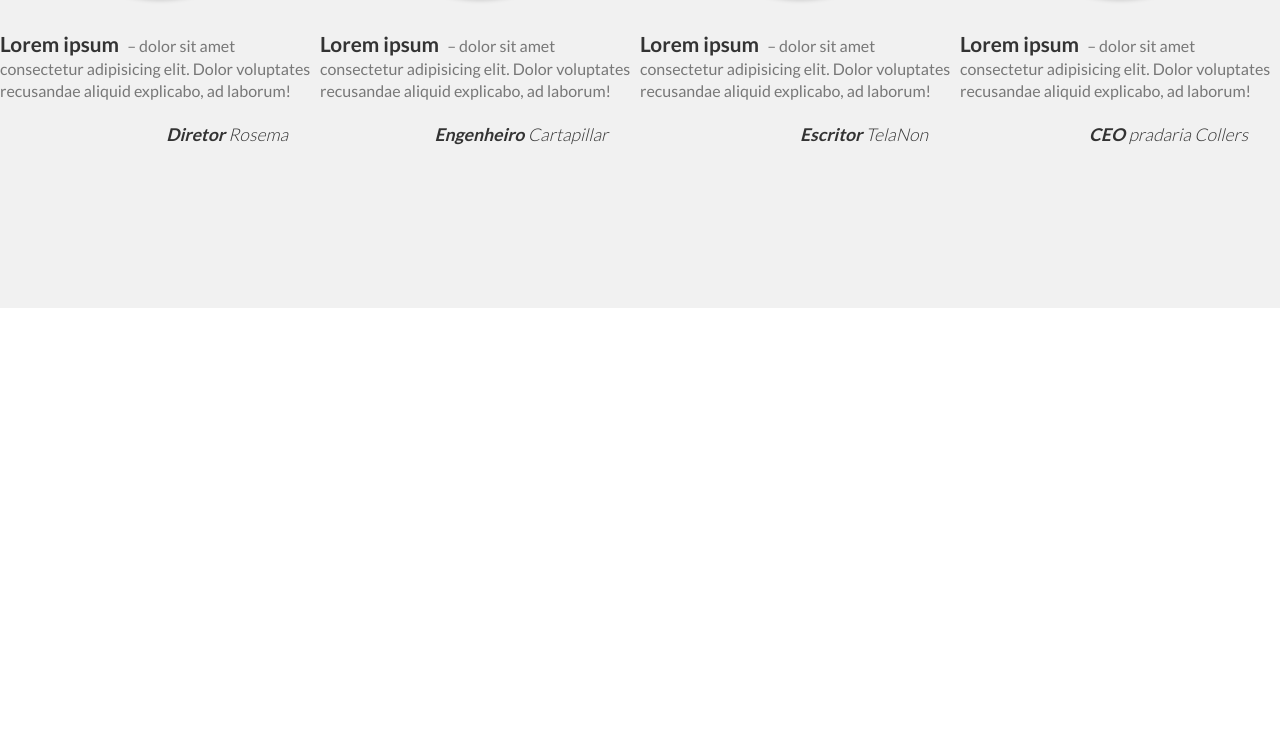
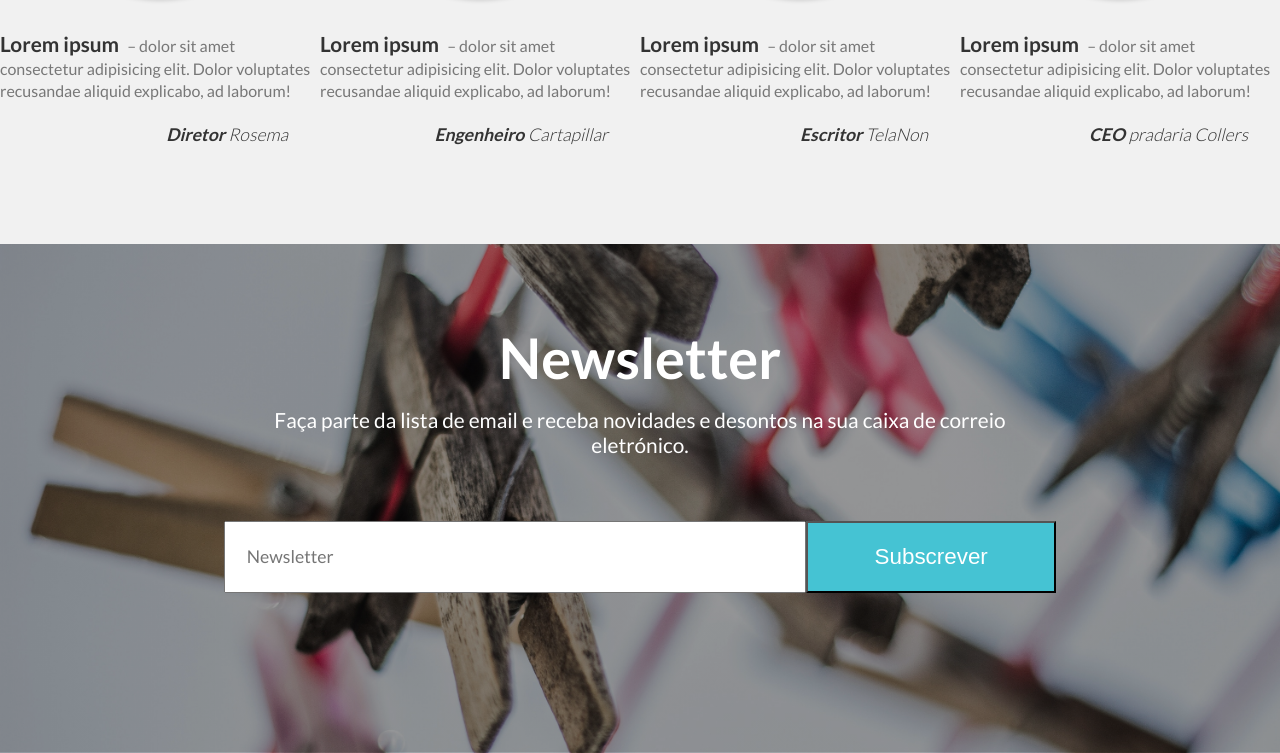
Before and after one commit to marcalramosweb/masterclean, a website: page index.html in a window 1280 px wide. Shown: the part 2312-3065 px from the top of the page. Before the commit the page ends 2620 px from the top, so only its background shows below. Drawn offline with Linux system fonts and the light colour scheme.

Commit message:
adding section neswletter

```diff
--- a/index.html
+++ b/index.html
@@ -167,6 +167,24 @@
         </div>
         </div>
     </section>
+
+    <section class="sectionNewsletter clearFix">
+        <div class="div--container">
+            <div class="sectionNewsletter--title">
+                <h3>Newsletter</h3>
+                <p>Faça parte da lista de email e receba novidades e desontos na sua caixa de correio eletrónico.</p>
+            </div>
+
+            <div class="sectionNewsletter--fromContainer clearFix">
+                <form action="#" class="section--form_wrapper">
+                    <div class="section--form">
+                        <input type="text" placeholder="Newsletter" class="section--input--address">
+                        <button type="submit" class="btn-form">Subscrever</button>
+                    </div>
+                </form>
+            </div>
+        </div>
+    </section>
 </div>
 </body>
 </html>
--- a/sass/components/_comoFunciona.scss
+++ b/sass/components/_comoFunciona.scss
@@ -27,7 +27,7 @@
 
     &--paragrafo{
         font-size: 1.3rem !important;
-        color: #818181;
+        color: $color-lightBlack;
 
     }
 
--- /dev/null
+++ b/sass/components/_newsletter.scss
@@ -0,0 +1,45 @@
+.sectionNewsletter{
+    width: 100%;
+    height: auto;
+    text-align: center;
+    padding: 5rem 0 10rem;
+    background-image:linear-gradient(rgba(0,0,0,.4),rgba(0,0,0,.4)), url('../../img/newsletterbg.jpg');
+    background-position: center;
+    background-size: cover;
+
+    &--title{
+        width: 60%;
+        height: auto;
+        display: inline-block;
+    }
+
+    & h3{
+        font-size: 3.5rem;
+        margin-bottom: 1rem;
+        color: $color-white;
+    }
+
+    & p{
+        font-size: 1.3rem;
+        color: $color-white;
+    }
+
+    &--fromContainer{
+        display: inline-block;
+        width: 100%;
+        margin: 0 auto;
+    }
+
+   & .section--input--address{
+       width: 70%;
+   }
+
+   & .section--form_wrapper{
+       margin-top: 4rem;
+   }
+
+
+   & .section--form{
+       width: 65%;
+   }
+}
--- a/sass/components/_testemunhos.scss
+++ b/sass/components/_testemunhos.scss
@@ -1,7 +1,7 @@
 .sectionTestemunhos{
     width: 100%;
     height: auto;
-    padding: 5rem 0 10rem;
+    padding: 5rem 0 6rem;
     background-color: #f1f1f1;
 
     &--titleWrapper{
@@ -16,12 +16,13 @@
         text-transform: capitalize;
         font-weight: 700;
         margin-bottom: 1rem;
-        color: $color-lightBlack;
+        color: $color-lightblue;
     }
 
     &--titleWrapper p{
         font-size: 1.3rem;
         line-height: 1.2;
+        color: #777;
     }
 
     &--contentWrapper{
--- a/sass/main.scss
+++ b/sass/main.scss
@@ -18,6 +18,7 @@
 
 @import "components/comoFunciona";
 @import "components/testemunhos";
+@import "components/newsletter";
 
 
 @import "layout/topSection";
```
Also changed, not shown: css/style.css, img/newsletterbg.jpg (added), sass/base/_base.scss (line endings or trailing spaces). Lines whose indentation alone changed are shown as unchanged.
